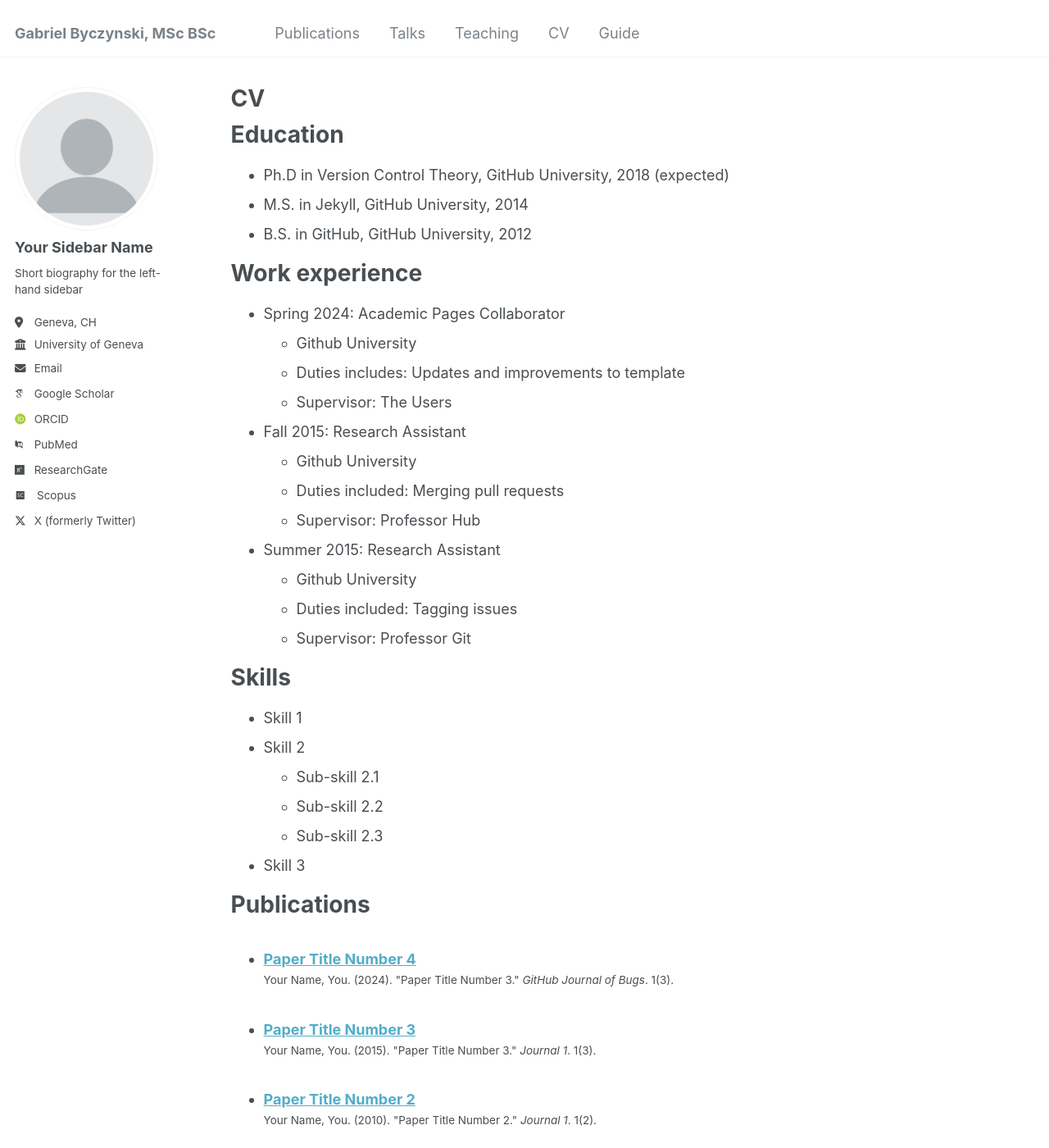
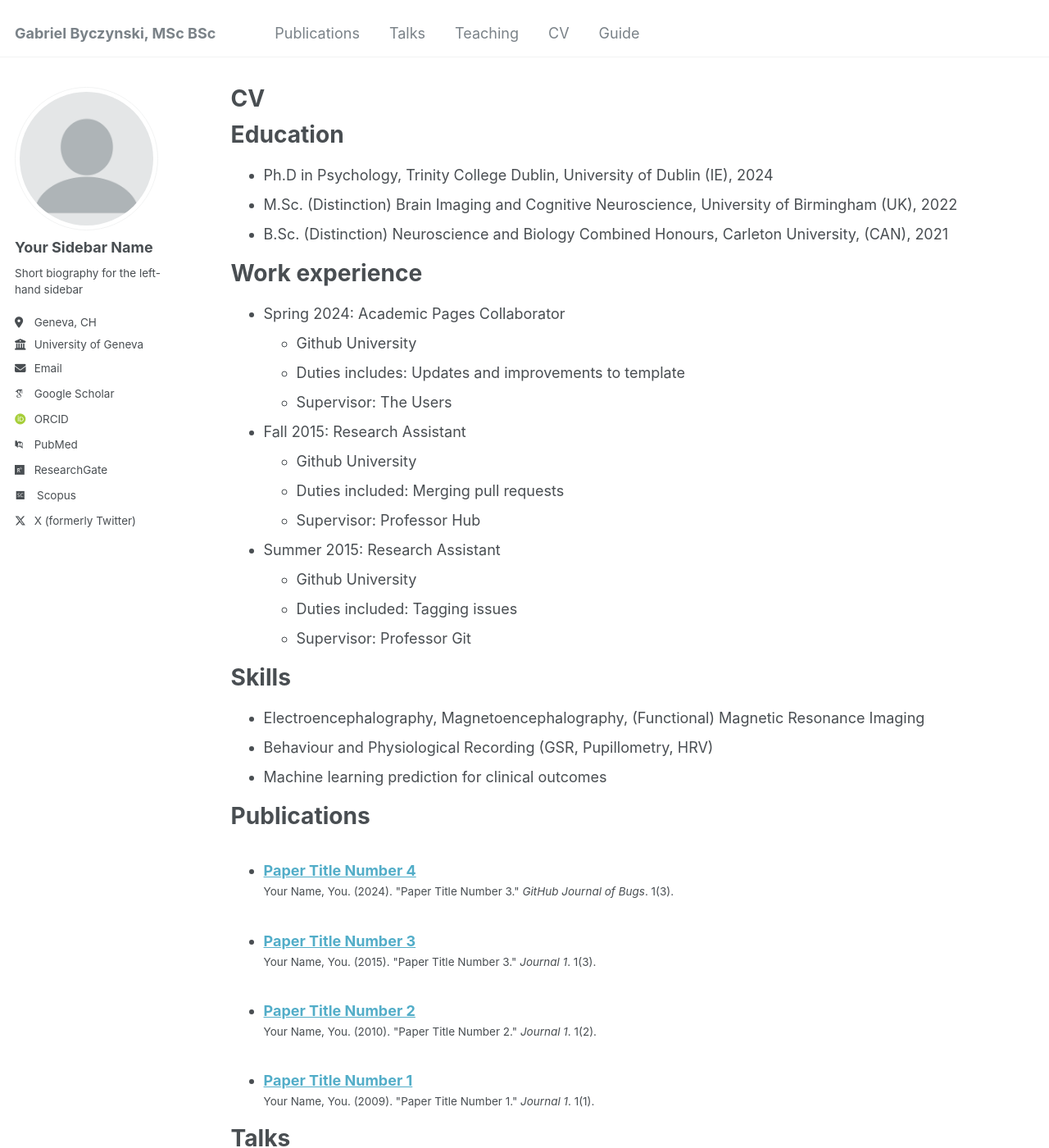
Before and after one commit to gabebyczynski/gabebyczynski.github.io, a Jekyll site: the page built from _pages/cv.md, in a window 1280 px wide and 1400 px high. Shown: the whole window at 82% size. Built offline with Jekyll 4.4.1, drawn with Linux system fonts in a browser that asks for light colours; some web fonts are replaced.

Commit message:
Update cv.md

```diff
--- a/_pages/cv.md
+++ b/_pages/cv.md
@@ -11,9 +11,9 @@ redirect_from:
 
 Education
 ======
-* Ph.D in Version Control Theory, GitHub University, 2018 (expected)
-* M.S. in Jekyll, GitHub University, 2014
-* B.S. in GitHub, GitHub University, 2012
+* Ph.D in Psychology, Trinity College Dublin, University of Dublin (IE), 2024
+* M.Sc. (Distinction) Brain Imaging and Cognitive Neuroscience, University of Birmingham (UK), 2022
+* B.Sc. (Distinction) Neuroscience and Biology Combined Honours, Carleton University, (CAN), 2021
 
 Work experience
 ======
@@ -34,12 +34,9 @@ Work experience
 
 Skills
 ======
-* Skill 1
-* Skill 2
-  * Sub-skill 2.1
-  * Sub-skill 2.2
-  * Sub-skill 2.3
-* Skill 3
+* Electroencephalography, Magnetoencephalography, (Functional) Magnetic Resonance Imaging
+* Behaviour and Physiological Recording (GSR, Pupillometry, HRV)
+* Machine learning prediction for clinical outcomes
 
 Publications
 ======
```
